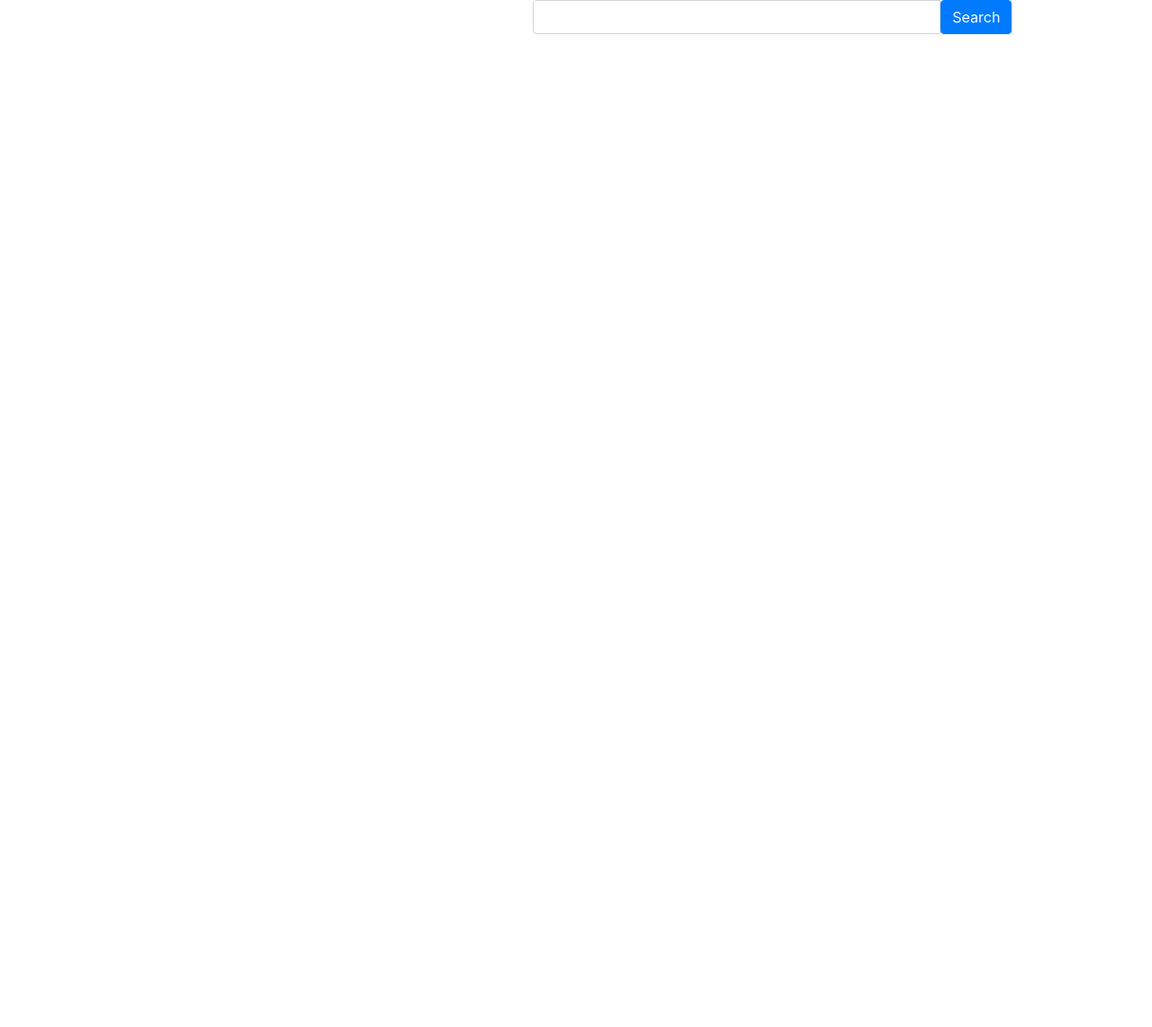
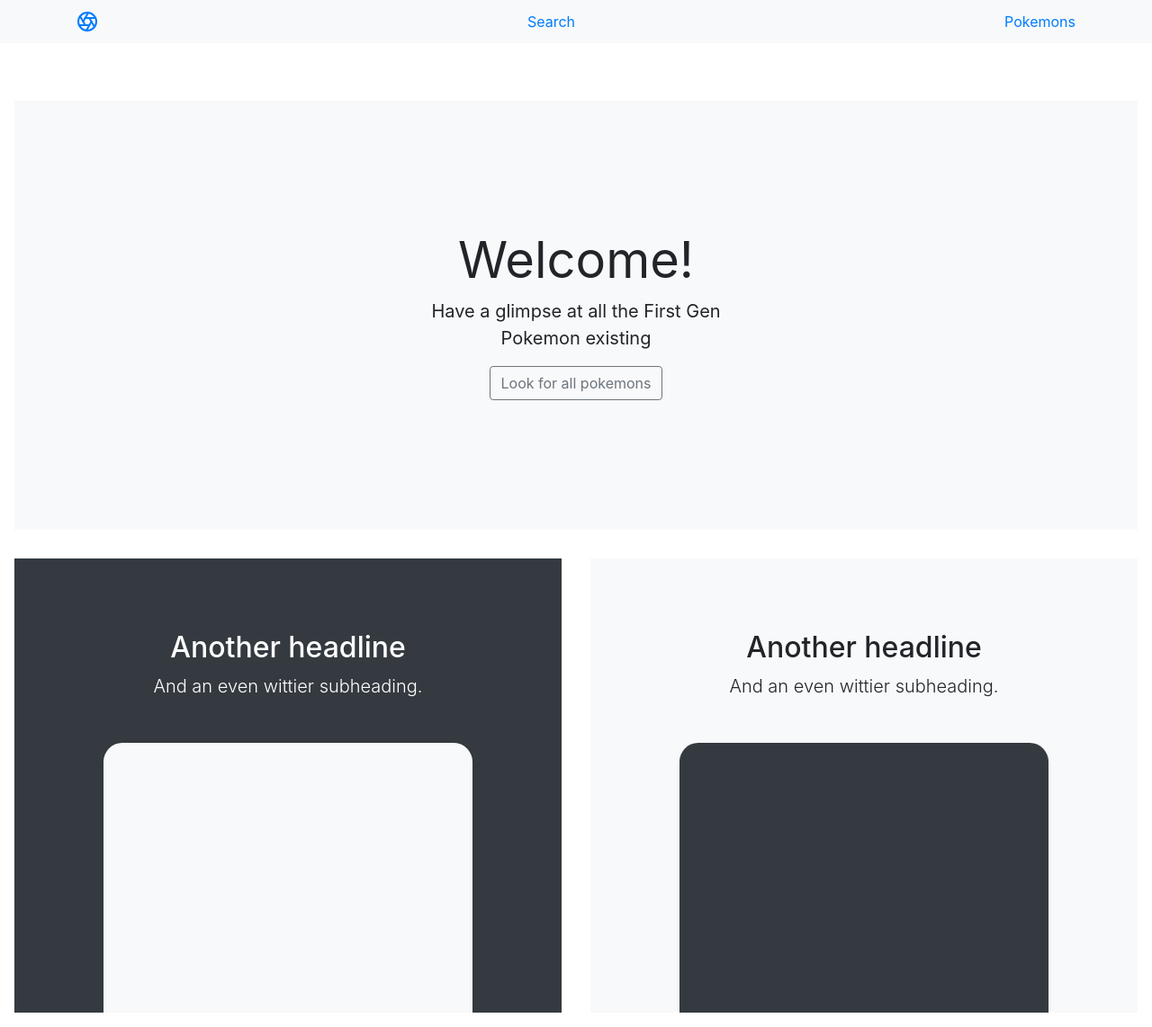
Before and after one commit to julienmetivier/react-ts-app, a React (Create React App) app: page / in a window 1280 px wide. Shown: the whole page at 90% size. Before the commit the page ends 800 px from the top, so only its background shows below. Built offline with nearby package versions, Linux system fonts and the light colour scheme; no server answers.

Commit message:
Add header and rearchitecture front page and search page

```diff
--- a/src/App.css
+++ b/src/App.css
@@ -51,3 +51,16 @@
     transform: rotate(360deg);
   }
 }
+
+.round-edge {
+  width: 80%;
+  height: 300px;
+  border-radius: 21px 21px 0 0;
+}
+
+.list-group{
+  max-height: 800px;
+  margin-bottom: 10px;
+  overflow:scroll;
+  -webkit-overflow-scrolling: touch;
+}
--- a/src/App.tsx
+++ b/src/App.tsx
@@ -1,22 +1,25 @@
 import React from 'react';
 import './App.css';
 import PokemonSearch from './components/PokemonSearch';
-import { BrowserRouter as Router, Switch, Route} from 'react-router-dom';
-import NavigationList from './components/nav/NavigationList';
+import { BrowserRouter as Router, Switch, Route, Link} from 'react-router-dom';
+import NavigationList from './components/PokemonNavList';
 import PokemonDetail from './components/PokemonDetail';
+import Home from './components/Home';
+import TopHeader from './components/nav/TopHeader';
+import PokemonList from './components/PokemonList';
 
 function App() {
   return (
     <div className="App">
       <Router>
+        <TopHeader></TopHeader>
         <div className="row">
-          <div className="col-sm-12 col-md-4">
-            <NavigationList/>
-          </div>
-          <div className="col-sm-12 col-md-8">
+          <div className="col-12 mt-5">
               <Switch>
-                <Route exact path="/" component={PokemonSearch}></Route>
-                <Route path="/:name" component={PokemonDetail}/>
+                <Route exact path="/" component={Home}></Route>
+                <Route exact path="/search" component={PokemonSearch}></Route>
+                <Route exact path="/pokemon" component={PokemonList}></Route>
+                <Route path="/pokemon/:name" component={PokemonDetail}/>
               </Switch>
           </div>
         </div>
--- /dev/null
+++ b/src/components/Home.tsx
@@ -0,0 +1,52 @@
+import React, { Component } from 'react'
+import PropTypes from 'prop-types'
+import { RouteComponentProps } from 'react-router';
+
+export class Home extends Component<HomeProps, HomeState> {
+    constructor(props: HomeProps) {
+        super(props);
+    }
+
+    render() {
+        return (
+            <div>
+                <div className="position-relative overflow-hidden p-3 p-md-5 m-md-3 text-center bg-light">
+                    <div className="col-md-5 p-lg-5 mx-auto my-5">
+                        <h1 className="display-4 font-weight-normal">Welcome!</h1>
+                        <p className="lead font-weight-normal">Have a glimpse at all the First Gen Pokemon existing</p>
+                        <a className="btn btn-outline-secondary" href="/pokemons">Look for all pokemons</a>
+                    </div>
+                </div>
+                <div className="d-md-flex flex-md-equal w-100">
+                    <div className="col-6 p-3">
+                        <div className="bg-dark pt-3 px-3 pt-md-5 px-md-5 col-12 text-center text-white overflow-hidden">
+                            <div className="my-3 py-3">
+                                <h2 className="display-5">Another headline</h2>
+                                <p className="lead">And an even wittier subheading.</p>
+                            </div>
+                            <div className="bg-light shadow-sm mx-auto round-edge"></div>
+                        </div>
+                    </div>
+                    <div className="col-6 p-3">
+                        <div className="bg-light pt-3 px-3 pt-md-5 px-md-5 col-12 text-center overflow-hidden">
+                            <div className="my-3 p-3">
+                                <h2 className="display-5">Another headline</h2>
+                                <p className="lead">And an even wittier subheading.</p>
+                            </div>
+                            <div className="bg-dark shadow-sm mx-auto round-edge"></div>
+                        </div>
+                    </div>
+                </div>
+            </div>
+        )
+    }
+}
+
+interface HomeProps extends RouteComponentProps<{ name: string }> {
+
+}
+
+interface HomeState {
+}
+
+export default Home
--- a/src/components/PokemonDetail.tsx
+++ b/src/components/PokemonDetail.tsx
@@ -1,8 +1,8 @@
 import React from 'react';
 import { RouteComponentProps } from 'react-router-dom';
-import { render } from '@testing-library/react';
 import Pokemon from '../interfaces/Pokemon.interface';
 import PokemonItem from './PokemonItem';
+import PokemonNavList from './PokemonNavList';
 
 export default class PokemonDetail extends React.Component<PokemonDetailProps, PokemonDetailState> {
     constructor(props: PokemonDetailProps) {
@@ -61,20 +61,28 @@ export default class PokemonDetail extends React.Component<PokemonDetailProps, P
 
     render() {
         const {error, pokemon} = this.state;
-        let resultMarkup = [];
+        let resultMarkup;
 
         if(error){
             resultMarkup = [];
             resultMarkup.push(<p>Pokemon not found, please try again</p>);
         } else if (this.state.pokemon) {
-            resultMarkup = [];
-            resultMarkup.push(<PokemonItem key={pokemon.name}
-                name={pokemon.name}
-                numberOfAbilities={pokemon.numberOfAbilities}
-                baseExperience={pokemon.baseExperience}
-                numberOfMoves={pokemon.numberOfMoves}
-                types={pokemon.types}
-                imageUrl={pokemon.imageUrl}/>);
+            resultMarkup = (
+                <div className="row">
+                    <div className="col-sm-12 col-md-4">
+                        <PokemonNavList/>
+                    </div>
+                    <div className="col-sm-12 col-md-8">
+                    <PokemonItem key={pokemon.name}
+                        name={pokemon.name}
+                        numberOfAbilities={pokemon.numberOfAbilities}
+                        baseExperience={pokemon.baseExperience}
+                        numberOfMoves={pokemon.numberOfMoves}
+                        types={pokemon.types}
+                        imageUrl={pokemon.imageUrl}/>
+                    </div>
+                </div>
+            );
         }
         else {
             resultMarkup = [];
--- a/src/components/nav/NavigationList.tsx
+++ b/src/components/PokemonList.tsx
@@ -1,8 +1,17 @@
-import React from 'react';
+import React, { Component } from 'react'
 import { Link } from 'react-router-dom';
 
-export default class NavigationList extends React.Component<NavigationListProps, NavigationListState> {
-    constructor(props: NavigationListProps) {
+interface PokemonListProps {
+
+}
+
+interface PokemonListState {
+    pokemonNames: Array<string>;
+    error: boolean;
+}
+
+class PokemonList extends Component<PokemonListProps, PokemonListState> {
+    constructor(props: PokemonListProps) {
         super(props);
 
         this.state = {
@@ -12,7 +21,7 @@ export default class NavigationList extends React.Component<NavigationListProps,
     }
 
     createListPokemons = () => {
-        fetch(`https://pokeapi.co/api/v2/pokemon`).then(
+        fetch(`https://pokeapi.co/api/v2/pokemon?limit=60`).then(
             res => {
                 if(res.status !== 200){
                     this.setState({ error:true });
@@ -40,18 +49,11 @@ export default class NavigationList extends React.Component<NavigationListProps,
         return <ul className="list-group">
              {this.state.pokemonNames.map(name => {
                  return <li className="list-group-item">
-                     <Link to={`/${name.toLowerCase()}`}>{name}</Link>
+                     <Link to={`/pokemon/${name.toLowerCase()}`}>{name}</Link>
                  </li>
              })}
         </ul>
     }
 }
 
-interface NavigationListProps {
-
-}
-
-interface NavigationListState {
-    pokemonNames: Array<string>;
-    error: boolean;
-}
+export default PokemonList
--- /dev/null
+++ b/src/components/PokemonNavList.tsx
@@ -0,0 +1,57 @@
+import React from 'react';
+import { Link } from 'react-router-dom';
+
+export default class PokemonNavList extends React.Component<PokemonNavListProps, PokemonNavListState> {
+    constructor(props: PokemonNavListProps) {
+        super(props);
+
+        this.state = {
+            error: false,
+            pokemonNames: []
+        }
+    }
+
+    createListPokemons = () => {
+        fetch(`https://pokeapi.co/api/v2/pokemon?limit=964`).then(
+            res => {
+                if(res.status !== 200){
+                    this.setState({ error:true });
+                    return;
+                }
+                res.json().then(
+                    data => {
+                        let pokemons: string[] = [];
+                        for (let pokemon of data.results) {
+                            let pokemonNameCapitalized:string = pokemon.name;
+                            pokemons.push(pokemonNameCapitalized[0].toUpperCase() + pokemonNameCapitalized.slice(1));
+                        }
+                        this.setState({
+                            error: false,
+                            pokemonNames: pokemons
+                        });
+                    }
+                )
+            }
+        )
+    }
+
+    render() {
+        this.createListPokemons();
+        return <ul className="list-group overflow-auto">
+             {this.state.pokemonNames.map(name => {
+                 return <li className="list-group-item">
+                     <Link to={`/pokemon/${name.toLowerCase()}`}>{name}</Link>
+                 </li>
+             })}
+        </ul>
+    }
+}
+
+interface PokemonNavListProps {
+
+}
+
+interface PokemonNavListState {
+    pokemonNames: Array<string>;
+    error: boolean;
+}
--- /dev/null
+++ b/src/components/nav/TopHeader.tsx
@@ -0,0 +1,28 @@
+import React, { Component } from 'react'
+
+interface TopHeaderProps {
+
+}
+interface TopHeaderState {
+
+}
+
+class TopHeader extends Component<TopHeaderProps, TopHeaderState> {
+    state = {}
+
+    render() {
+        return (
+            <nav className="sticky-top py-1 bg-light">
+                <div className="container d-flex flex-column flex-md-row justify-content-between">
+                    <a className="py-2" href="/">
+                        <svg xmlns="http://www.w3.org/2000/svg" width="24" height="24" viewBox="0 0 24 24" fill="none" stroke="currentColor" stroke-width="2" stroke-linecap="round" stroke-linejoin="round" className="d-block mx-auto"><circle cx="12" cy="12" r="10"></circle><line x1="14.31" y1="8" x2="20.05" y2="17.94"></line><line x1="9.69" y1="8" x2="21.17" y2="8"></line><line x1="7.38" y1="12" x2="13.12" y2="2.06"></line><line x1="9.69" y1="16" x2="3.95" y2="6.06"></line><line x1="14.31" y1="16" x2="2.83" y2="16"></line><line x1="16.62" y1="12" x2="10.88" y2="21.94"></line></svg>
+                    </a>
+                    <a className="py-2 d-none d-md-inline-block" href="/search">Search</a>
+                    <a className="py-2 d-none d-md-inline-block" href="/pokemon">Pokemons</a>
+                </div>
+          </nav>
+        )
+    }
+}
+
+export default TopHeader
```
Also changed, not shown: 1 other file (tests, documents, lock files or other folders).
